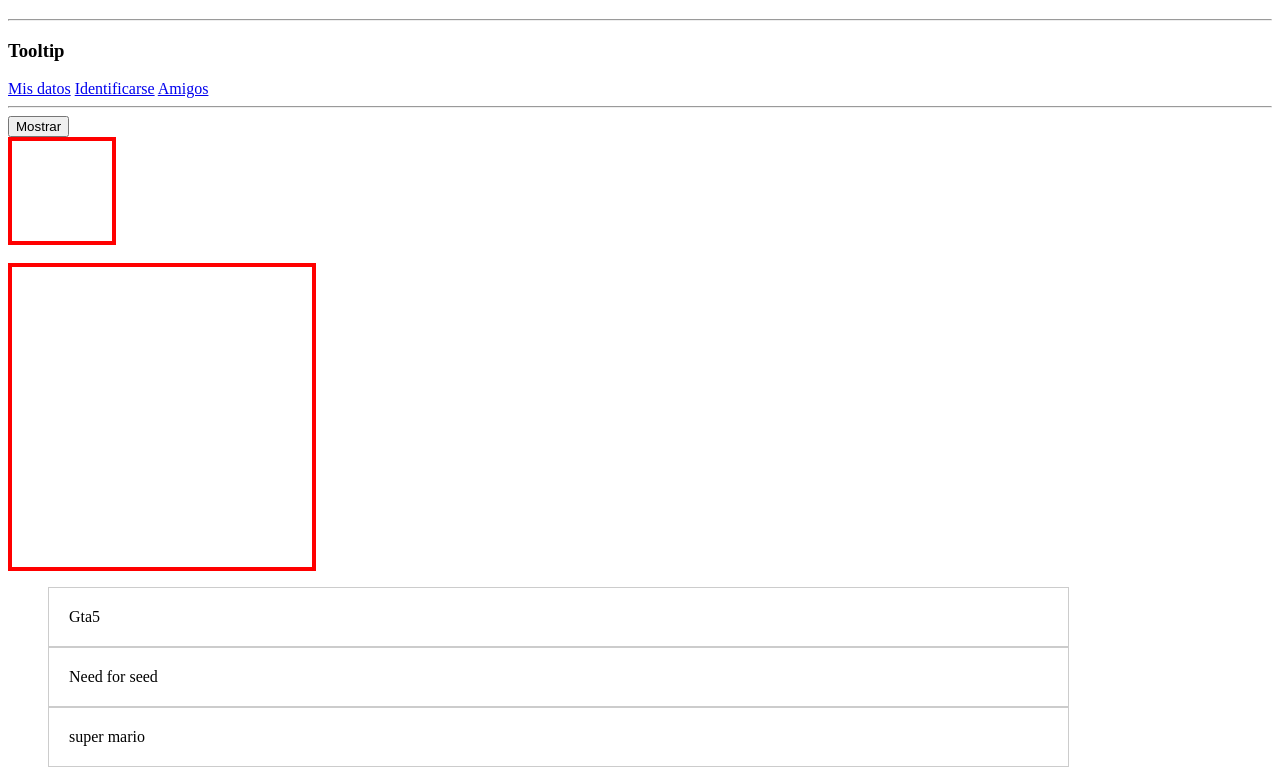
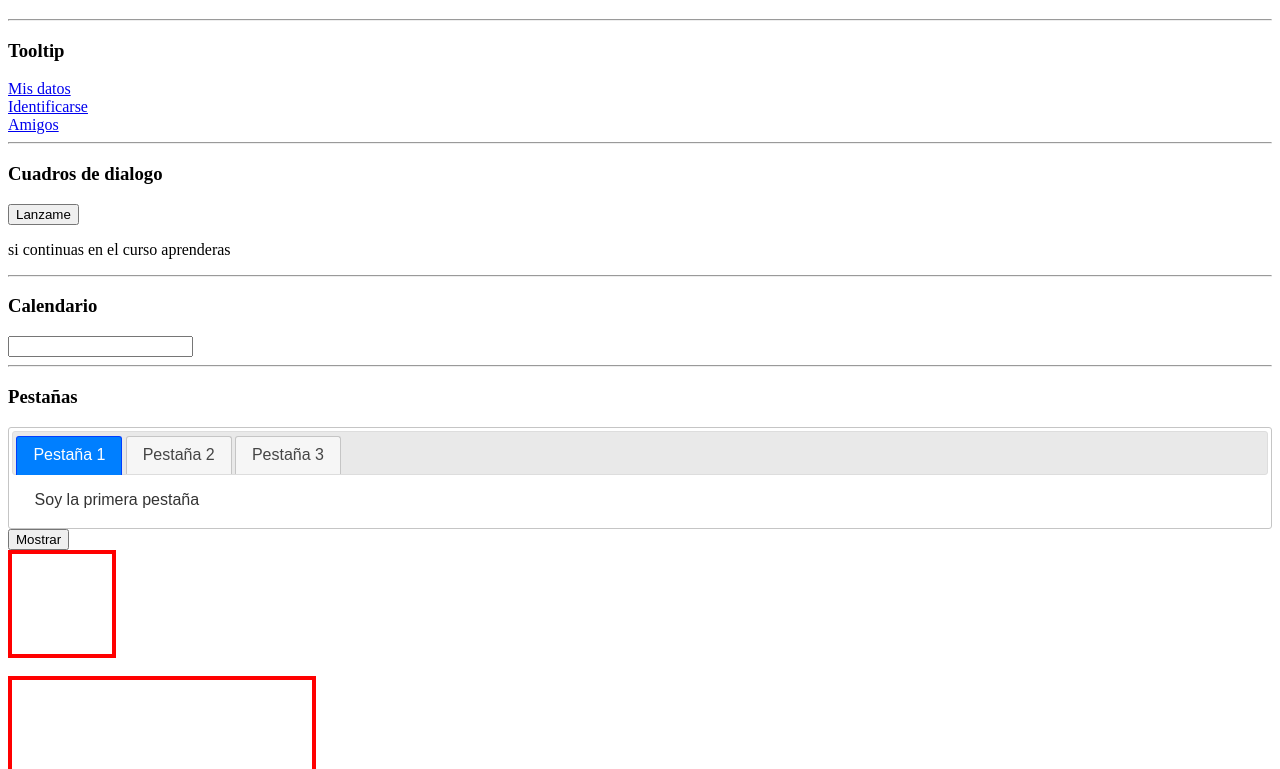
Before and after one commit to patlypo/Cursojs-, a plain HTML site: page jquery/interface.html in a window 1280 px wide. Shown: the part 61-830 px from the top of the page. Drawn offline with nearby package versions, Linux system fonts and the light colour scheme.

Commit message:
plugins y widgets

```diff
--- a/jquery/interface.html
+++ b/jquery/interface.html
@@ -65,10 +65,47 @@
     <h3>Tooltip</h3>
 
     <a href="#" id="mis-datos" title="Acceder a la seccion de mis datos de esta web">Mis datos</a>
+    <br>
     <a href="#" id="mis-datos" title="Logueate en esta web">Identificarse</a>
+    <br>
     <a href="#" id="mis-datos" title="Ver a todos mis amigos">Amigos</a>
+    <br>
 
     <hr>
+
+    <h3>Cuadros de dialogo</h3>
+    <button id="lanzar-popup">Lanzame</button>
+    <div id="popup" title="¿Estas seguro?">
+        <p>
+            si continuas en el curso aprenderas
+        </p>
+    </div>
+    <hr>
+    <h3>Calendario</h3>
+    <input type="text" id="calendario">
+
+    <hr>
+    <h3>Pestañas</h3>
+    <div id="pestanas">
+        <ul>
+            <li><a href="#tabs-1">Pestaña 1</a></li>
+            <li><a href="#tabs-2">Pestaña 2</a></li>
+            <li><a href="#tabs-3">Pestaña 3</a></li>
+        </ul>
+        <div id="tabs-1">
+            Soy la primera pestaña
+
+        </div>
+         <div id="tabs-2">
+            Soy la segunda pestaña
+
+        </div>
+         <div id="tabs-3">
+            Soy la tercera pestaña
+
+        </div>
+    </div>
+
     <button id="mostrar">Mostrar</button>
     <div class="caja-efectos elemento">
 
--- a/jquery/js/06-interface.js
+++ b/jquery/js/06-interface.js
@@ -35,5 +35,17 @@
     ///tooltips
     $(document).tooltip();
 
+    //Dialog
+    $("#lanzar-popup").click(function(){
+        $("#popup").dialog();
+    });
+
+    // Datepicker
+    $('#calendario').datepicker();
+
+
+    //tabs
+    $('#pestanas').tabs();
+
 
 });
```
